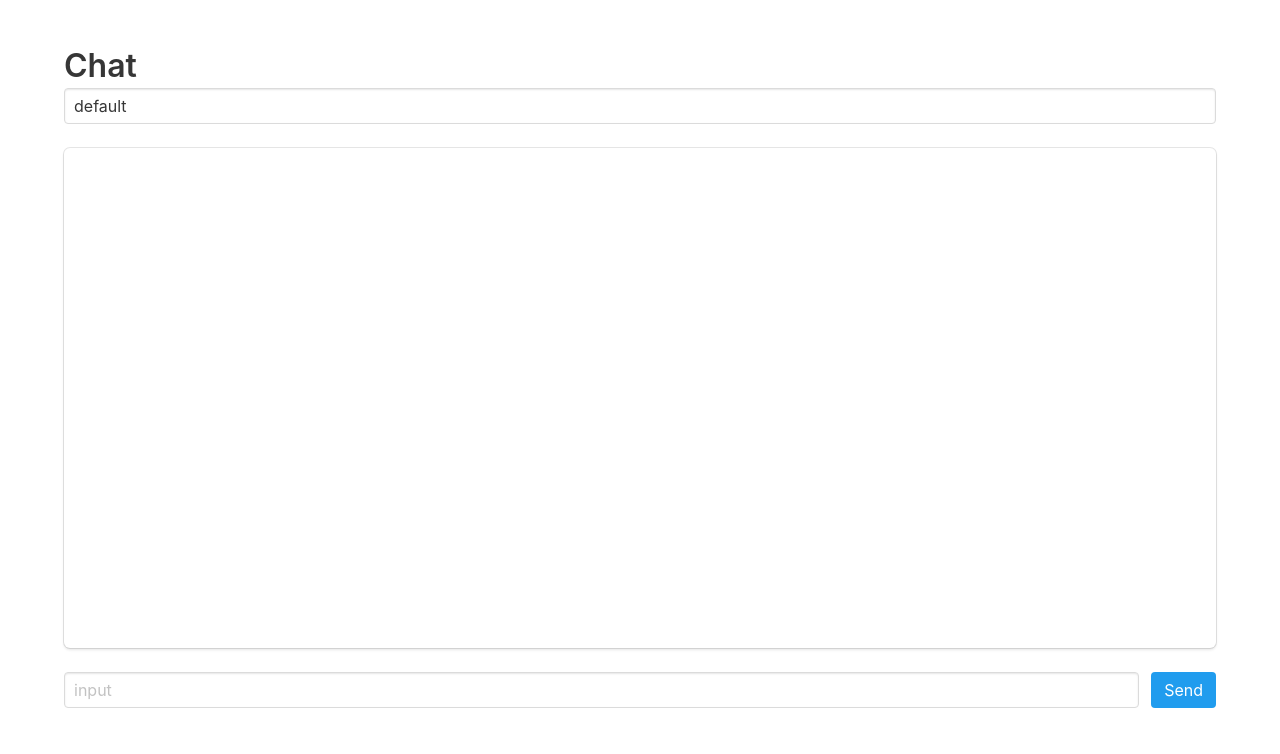
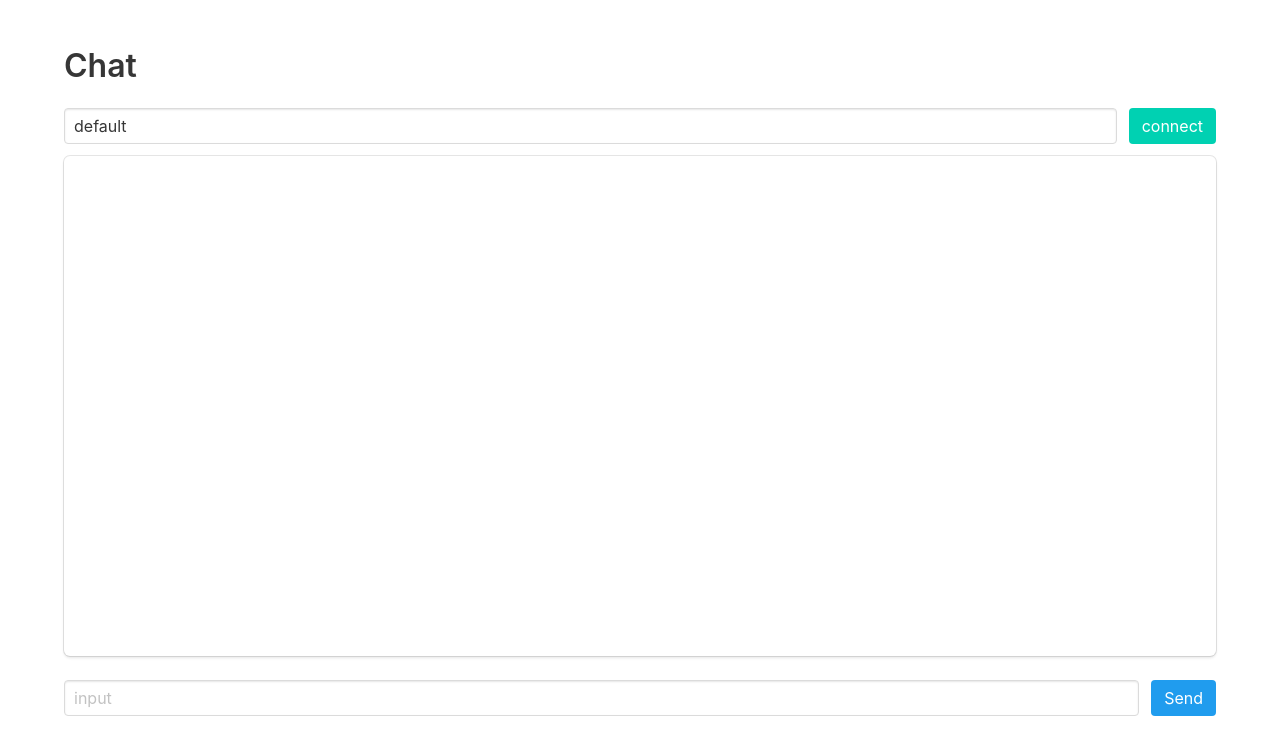
Before and after one commit to gyuha/typescript-socket.io, a website: page public/index.html in a window 1280 px wide. Drawn offline with nearby package versions, Linux system fonts and the light colour scheme.

Commit message:
채널 변경 폼 제작

```diff
--- a/public/index.html
+++ b/public/index.html
@@ -15,9 +15,16 @@
       <h1 class="title">
         Chat
       </h1>
-      <p class="subtitle">
-        <input class="input" type="text" placeholder="channel" value="default" />
-      </p>
+      <div class="field is-grouped">
+        <p class="control is-expanded">
+          <input class="input" type="text" placeholder="input" id="channel" value="default">
+        </p>
+        <p class="control">
+          <a class="button is-primary" onclick="changeChannel();">
+            connect
+          </a>
+        </p>
+      </div>
       <div class="box chat-box" id="messages">
       </div>
       <div class="field is-grouped">
--- a/public/socket.js
+++ b/public/socket.js
@@ -14,6 +14,10 @@ function enterMessage() {
   $('#input').val('');
 }
 
+function changeChannel() {
+  $('#messages').html('');
+}
+
 $(function() {
   _.templateSettings.interpolate = /{{([\s\S]+?)}}/g;
 
@@ -23,4 +27,11 @@ $(function() {
       enterMessage();
     }
   });
+
+  $('#channel').keypress(function(event) {
+    if (event.which == 13) {
+      event.preventDefault();
+      changeChannel();
+    }
+  });
 });
```
